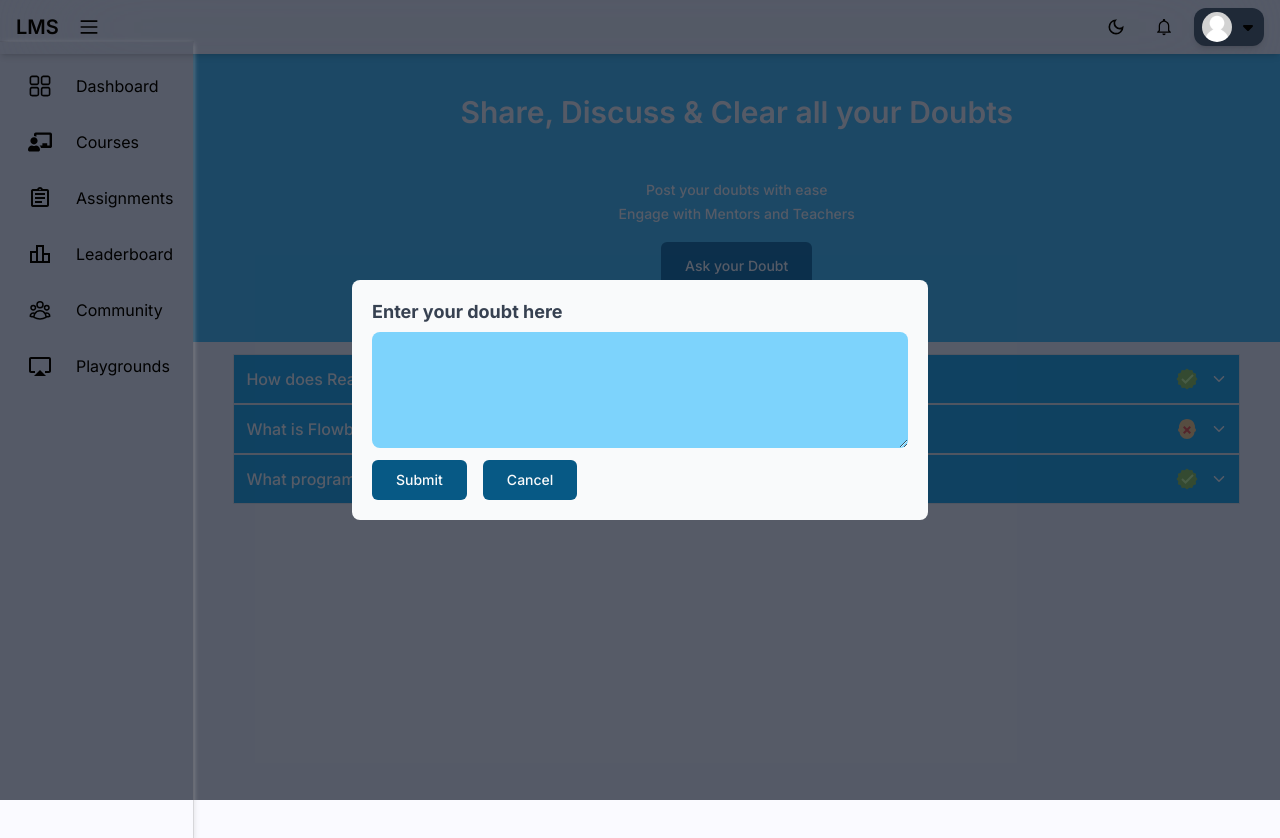
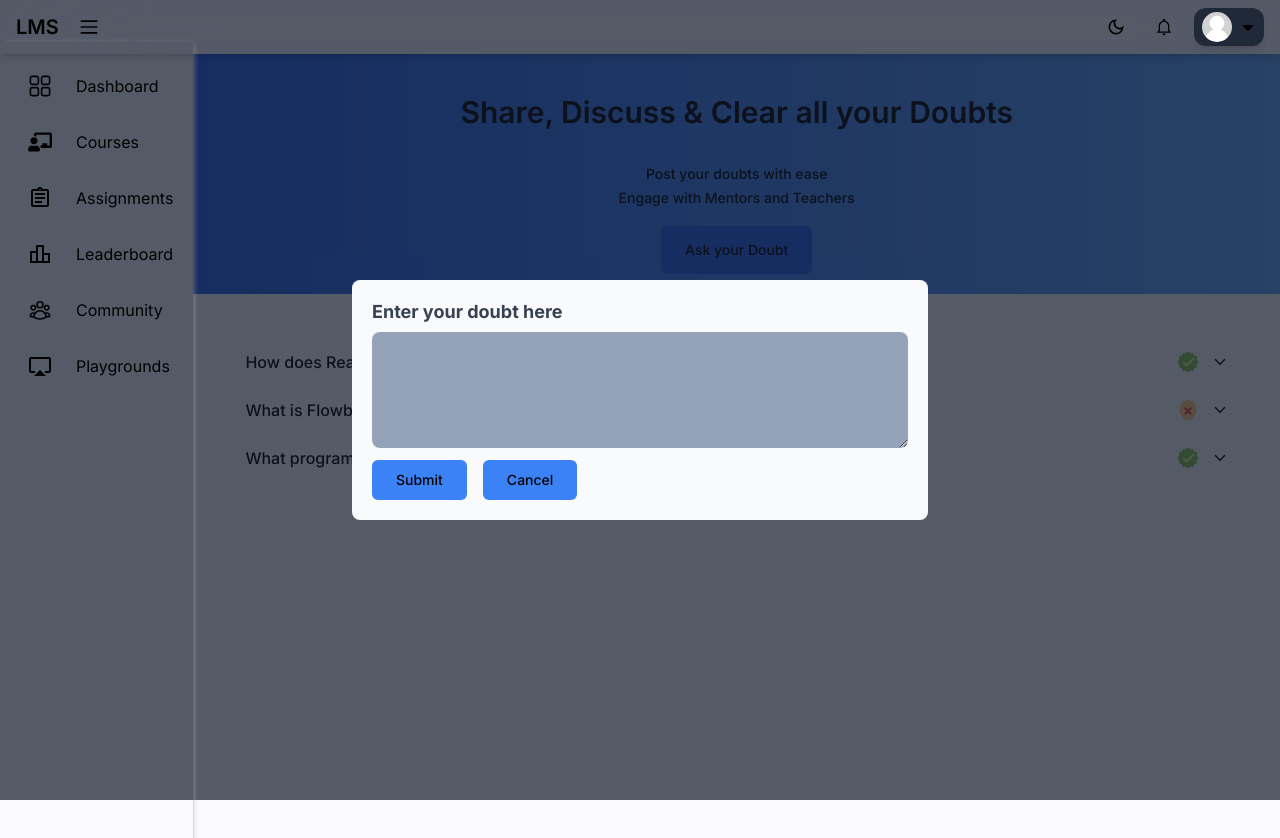
Before and after one commit to arbazahmed07/Tutly, a Next.js app: page /doubts in a window 1280 px wide. Both pictures are taken after a click on the button "Ask your Doubt". Shown: the top 838 px of the page. Built offline with nearby package versions, Linux system fonts and the light colour scheme; no server answers.

Commit message:
ui changed

```diff
--- a/package.json
+++ b/package.json
@@ -46,7 +46,9 @@
     "react-hook-form": "^7.51.3",
     "react-hot-toast": "^2.4.1",
     "react-icons": "^5.1.0",
+    "react-slick": "^0.30.2",
     "react-split": "^2.0.14",
+    "slick-carousel": "^1.8.1",
     "tailwind-merge": "^2.3.0",
     "tailwindcss-animate": "^1.0.7",
     "zod": "^3.22.5",
--- a/src/app/(dashboard)/courses/[id]/class/[classId]/page.tsx
+++ b/src/app/(dashboard)/courses/[id]/class/[classId]/page.tsx
@@ -44,14 +44,13 @@ export default async function Class({
     return (
         <div className="flex md:m-5 flex-wrap gap-6">
             <div className="flex-grow text-secondary-100">
-                <h1 className="text-3xl font-semibold my-5">{details?.title}</h1>
                 {videoId && videoType === "YOUTUBE" && <YoutubeEmbed embedId={videoId} />}
                 {videoId && videoType === "DRIVE" && <DriveEmbed embedId={videoId} />}
 
             </div>
             <div className="block m-auto md:inline md:m-0 md:min-w-96">
 
-            <div className="mt-5 rounded bg-secondary-500 p-2 w-full  h-full">
+            <div className="rounded bg-slate-200 p-2 w-full  h-full">
                 <div className=" flex flex-row  items-center justify-end mb-5">
                     <div className="text-xl my-2">
                         <Link href={`/attachments/new?courseId=${params.id}&classId=${params.classId}`}>
@@ -70,30 +69,28 @@ export default async function Class({
                         return (
                             <div
                                 key={index}
-                                className="py-2 rounded-lg mb-4 relative hover:bg-primary-900 bg-primary-800"
+                                className="py-2 rounded-lg mb-4 relative bg-blue-600"
                                 >
-                                <div className="flex flex-col items-center my-2">
-
-                                    <div className="text-md mb-3 font-semibold">
+                                    <div className="flex gap-5 items-center text-sm font-medium p-2">
+                                        <div className="font-semibold">
                                         {attachment.title}
-                                    </div>
-                                    <div className="flex gap-5 items-center text-xs font-medium">
+                                        </div>
                                         <div className="text-secondary-300 flex items-center">
                                             <p className="text-sm">{attachment.attachmentType}</p>
                                         </div>
                                         {
                                             attachment.attachmentType==="ASSIGNMENT"?
                                             <div>
-                                                <Link href={`/assignments/${attachment.id}`}  className="flex p-1.5 bg-secondary-200 items-center rounded-md text-secondary-900">
-                                                    <h1>View </h1><FaExternalLinkAlt className="ml-2 w-3 h-3"/>
+                                                <Link href={`/assignments/${attachment.id}`}>
+                                                    <FaExternalLinkAlt className="ml-2 w-3 h-3"/>
                                                 </Link>
                                             </div>:
                                             <div>
                                                 {
                                                     attachment.link && (
                                                         <div>
-                                                        <Link href={attachment.link} className="flex p-2 bg-secondary-200 rounded-md items-center text-secondary-900">
-                                                            <h1>Link</h1><FaExternalLinkAlt className="ml-2"/>
+                                                        <Link href={attachment.link}>
+                                                           <FaExternalLinkAlt className="ml-2"/>
                                                         </Link>
                                                     </div>
                                                 )
@@ -112,7 +109,6 @@ export default async function Class({
                                             </div>
                                         }
                                     </div>
-                                    </div>
                                 </div>
                         );
                     })}
--- a/src/app/(dashboard)/doubts/page.tsx
+++ b/src/app/(dashboard)/doubts/page.tsx
@@ -35,22 +35,22 @@ export default function Doubts() {
     };
 
     return (
-        <div className="h-72 w-full bg-primary-400 p-10 text-secondary-50">
+        <div className="h-60 w-full bg-gradient-to-l from-blue-400 to-blue-600 px-10 pt-10">
             <h1 className="text-center text-3xl font-semibold">Share, Discuss & Clear all your Doubts</h1>
-            <div className="flex justify-center mt-3 md:mt-12 gap-10">
+            <div className="flex justify-center mt-3 md:mt-8 gap-10">
                 <div className="flex flex-col items-center text-sm font-medium leading-6">
                     <p>Post your doubts with ease</p>
                     <p>Engage with Mentors and Teachers</p>
-                    <button onClick={handleShow} className="py-3 px-6 rounded-md mt-4 bg-primary-700">Ask your Doubt</button>
+                    <button onClick={handleShow} className="py-3 px-6 rounded-md mt-4 bg-blue-600">Ask your Doubt</button>
                     {show && (
                       <div className="fixed z-10 inset-0 overflow-y-auto bg-secondary-900 bg-opacity-70 flex items-center justify-center">
                         <div className="relative rounded-lg w-full bg-secondary-50 max-w-xl">
                           <div className="p-5">
                             <h3 className="text-lg font-bold leading-6 text-secondary-700">Enter your doubt here</h3>
                             <form className="mt-2">
-                              <textarea id="message" rows={4} className="block p-2.5 w-full bg-primary-300 text-secondary-600 rounded-lg outline-none"></textarea>
-                              <button type="submit" className="px-6 py-2 bg-primary-800 rounded-md mt-3 mr-4">Submit</button>
-                              <button type="button" onClick={()=>setShow(false)} className="px-6 py-2 bg-primary-800 rounded-md mt-3">Cancel</button>
+                              <textarea id="message" rows={4} className="block p-2.5 w-full bg-slate-400 rounded-lg outline-none"></textarea>
+                              <button type="submit" className="px-6 py-2 bg-blue-500 rounded-md mt-3 mr-4">Submit</button>
+                              <button type="button" onClick={()=>setShow(false)} className="px-6 py-2 bg-blue-500 rounded-md mt-3">Cancel</button>
                             </form>
                           </div>
                         </div>
@@ -58,11 +58,11 @@ export default function Doubts() {
                     )}
                 </div>
             </div>
-            <div id="accordion-color" data-accordion="collapse" className="mt-10 mb-10 md:mt-16 bg-primary-500">
+            <div id="accordion-color" data-accordion="collapse" className="mt-10 mb-10 md:mt-16">
               {QA.map((qa, index) => (
                 <div key={index}>
-                  <button type="button" className={`flex items-center justify-between w-full p-3 font-medium border gap-3 ${openAccordion === index ? 'bg-primary-800' : ''}`} onClick={() => toggleAccordion(index)}>
-                    <div>{qa.question}</div>
+                  <button type="button" className={`flex items-center justify-between w-full p-3 font-medium gap-3 ${openAccordion === index ? 'bg-blue-600' : ''}`} onClick={() => toggleAccordion(index)}>
+                    <div className="">{qa.question}</div>
                     <div className="flex items-center">
                       {qa.answered === true ? <FcApproval className="h-6 w-6 mr-3"/> : <FcDisapprove className="h-6 w-6 mr-3"/>}
                       {openAccordion === index ? <IoIosArrowUp /> : <IoIosArrowDown />}
--- a/src/app/(dashboard)/playground/html-css-js/_components/ThemeSwitcher.tsx
+++ b/src/app/(dashboard)/playground/html-css-js/_components/ThemeSwitcher.tsx
@@ -16,7 +16,7 @@ export const ThemeSwitcher = () => {
       </button>
       <div className="hidden md:inline-block relative  text-left z-20 ml-4">
         <button
-          className="flex justify-between items-center gap-3 w-full px-4 py-1.5 text-sm font-medium bg-white border border-secondary-300 rounded-md shadow-sm outline-none"
+          className="flex justify-between items-center gap-3 w-full px-4 py-1.5 text-sm font-medium bg-white text-black border border-secondary-300 rounded-md shadow-sm outline-none"
           onClick={() => setIsOpen(!isOpen)}
         >
           <span>{theme}</span>
--- a/src/components/leaderBoard.tsx
+++ b/src/components/leaderBoard.tsx
@@ -1,6 +1,6 @@
 'use client'
 import Image from "next/image";
-import img from '/public/assets/nodata.jpg'
+import { FaCrown } from "react-icons/fa6";
 import  { useState } from 'react'
 
 export default function Leaderboard({ submissions, courses }: any) {
@@ -11,8 +11,11 @@ export default function Leaderboard({ submissions, courses }: any) {
   );
 
   return (
-    <div className="mx-2 md:mx-14 mt-4 flex flex-col gap-4">
-      <h1 className="border text-center p-2 font-semibold text-lg">Leaderboard</h1>
+    <div className="mx-2 md:mx-14 mt-1 flex flex-col gap-4">
+      <div className="flex flex-col font-bold text-center">
+        <FaCrown className="h-20 w-20 m-auto"/>
+        <h1>Leaderboard</h1>
+      </div>
       <div className="flex gap-3">
         {courses?.map((course: any) => (
           <button
```
Also changed, not shown: 1 other file (tests, documents, lock files or other folders).
